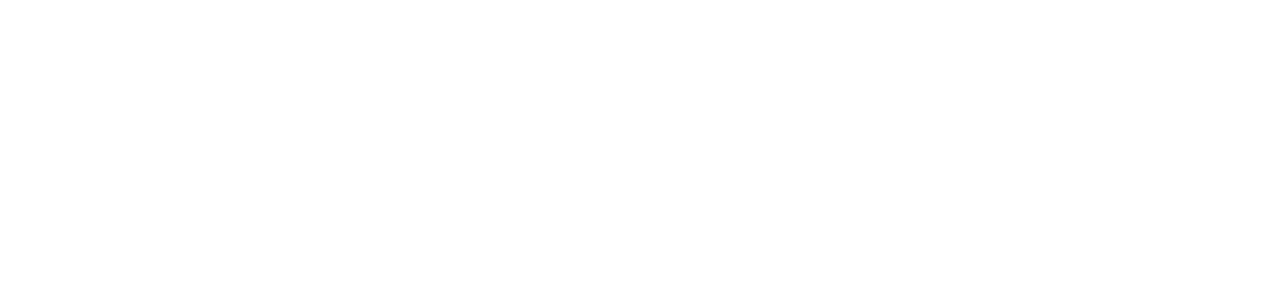
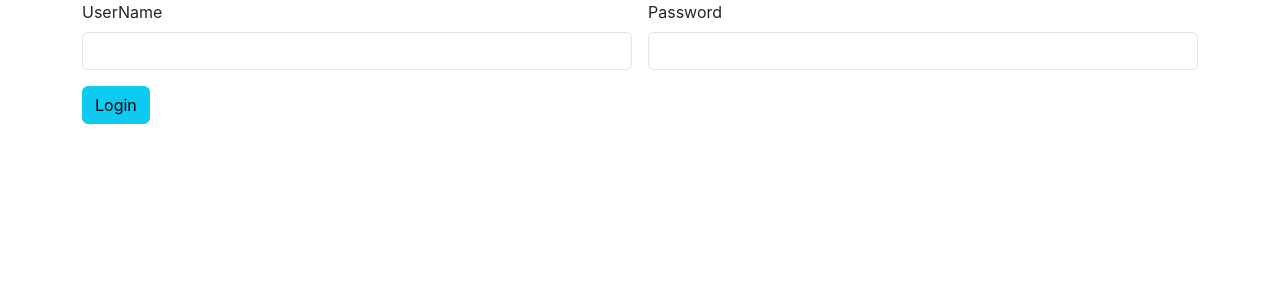
Before and after one commit to MiniPaul/hostel-app-frontend, a React (Create React App) app: page /admin in a window 1280 px wide. Before the commit this address had no page. Shown: the top 300 px of the page. Built offline with nearby package versions, Linux system fonts and the light colour scheme.

Commit message:
userblog app login branch created

```diff
--- a/src/App.js
+++ b/src/App.js
@@ -5,6 +5,7 @@
 import About from './Components/About';
 import Contact from './Components/Contact';
 import Login from './Components/Login';
+import AdminLogin from './Components/AdminLogin';
 
 function App() {
   return (
@@ -15,6 +16,7 @@
         <Route path="/about" element={<About/>}/>
         <Route path="/contact" element={<Contact/>}/>
         <Route path="/login" element={<Login/>}/>
+        <Route path="/admin" element={<AdminLogin/>}/>
       </Routes>
       </BrowserRouter>
     </div>
--- /dev/null
+++ b/src/Components/AdminLogin.jsx
@@ -0,0 +1,56 @@
+import React, { useState } from 'react'
+
+const AdminLogin = () => {
+
+    const[input, setInput]= new useState(
+        {
+            "UserName": "",
+            "Password": ""
+        }
+    )
+
+
+    const inputHandler=(event)=>{
+        setInput({...input,[event.target.name]:event.target.value})
+    }
+
+    const readValue = ()=>{
+        console.log(input)
+        if(input.UserName == "admin" && input.Password == "admin") {
+            setInput(
+                {
+                    "UserName": "",
+                    "Password": ""
+                }
+            )
+        } else {
+            alert("Invalid username or password")
+        }
+    }
+
+  return (
+    <div>
+        <div className="container">
+            <div className="row">
+                <div className="col col-12 col-sm-12 col-md-12 col-lg-12 col-xl-12 col-xxl-12">
+                    <div className="row g-3">
+                        <div className="col col-12 col-md-6 col-lg-6 col-xl-6 col-xxl-6">
+                            <label htmlFor="" className="form-label">UserName</label>
+                            <input type="text" className="form-control" name="UserName" value={input.UserName} onChange={inputHandler} />
+                        </div>
+                        <div className="col col-12 col-md-6 col-lg-6 col-xl-6 col-xxl-6">
+                            <label htmlFor="" className="form-label">Password</label>
+                            <input type="text" className="form-control" name="Password" value={input.Password} onChange={inputHandler}/>
+                        </div>
+                        <div className="col col-12 col-md-6 col-lg-6 col-xl-6 col-xxl-6">
+                            <button className="btn btn-info" onClick={readValue}>Login</button>
+                        </div>
+                    </div>
+                </div>
+            </div>
+        </div>
+    </div>
+  )
+}
+
+export default AdminLogin
--- a/src/Components/Login.jsx
+++ b/src/Components/Login.jsx
@@ -1,6 +1,7 @@
 import React, { useState } from 'react'
 import HomeNavBar from './HomeNavBar'
 import axios from 'axios'
+import { Link } from 'react-router-dom'
 
 const Login = () => {
 
@@ -44,6 +45,7 @@
           <center>
             <div className="row">
               <div className="container" bg-dark>
+                <div className="row g-3">
                 <div className="col col-12 col-sm-6 col-md-6 col-lg-6 col-xl-6 col-xxl-6">
                       <label htmlFor="" className="form-label">Email </label>
                       <input type="text" className="form-control" name="email" value={input.email} onChange={inputHandler}/>
@@ -52,8 +54,12 @@
                       <label htmlFor="" className="form-label">Password</label>
                       <input type="text" className="form-control" name="password" value={input.password} onChange={inputHandler}/>
                 </div>
-                <div className="col col-12 col-sm-6 col-md-6 col-lg-6 col-xl-6 col-xxl-6">
+                <div className="col col-12 col-sm-12 col-md-12 col-lg-12 col-xl-12 col-xxl-12">
                       <button className="btn btn-success" onClick={readValue}>Log in</button>
+                </div>
+                <div className="div">
+                  <Link to="/admin">Admin Login</Link>
+                </div>
                 </div>
                 </div>
             </div>
```
Also changed, not shown: src/Components/AddHosteler.jsx (added, +11 -0 lines).
